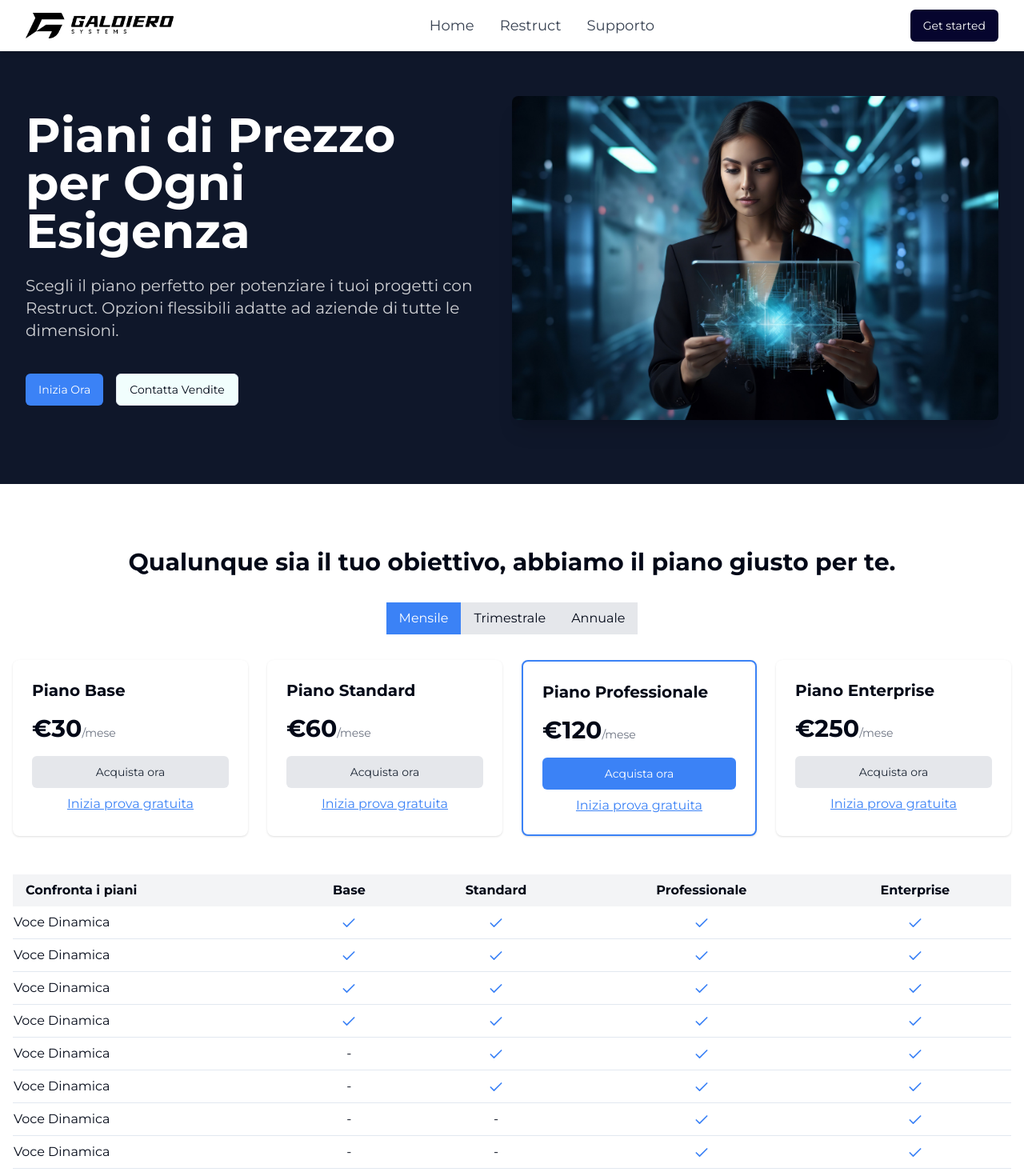
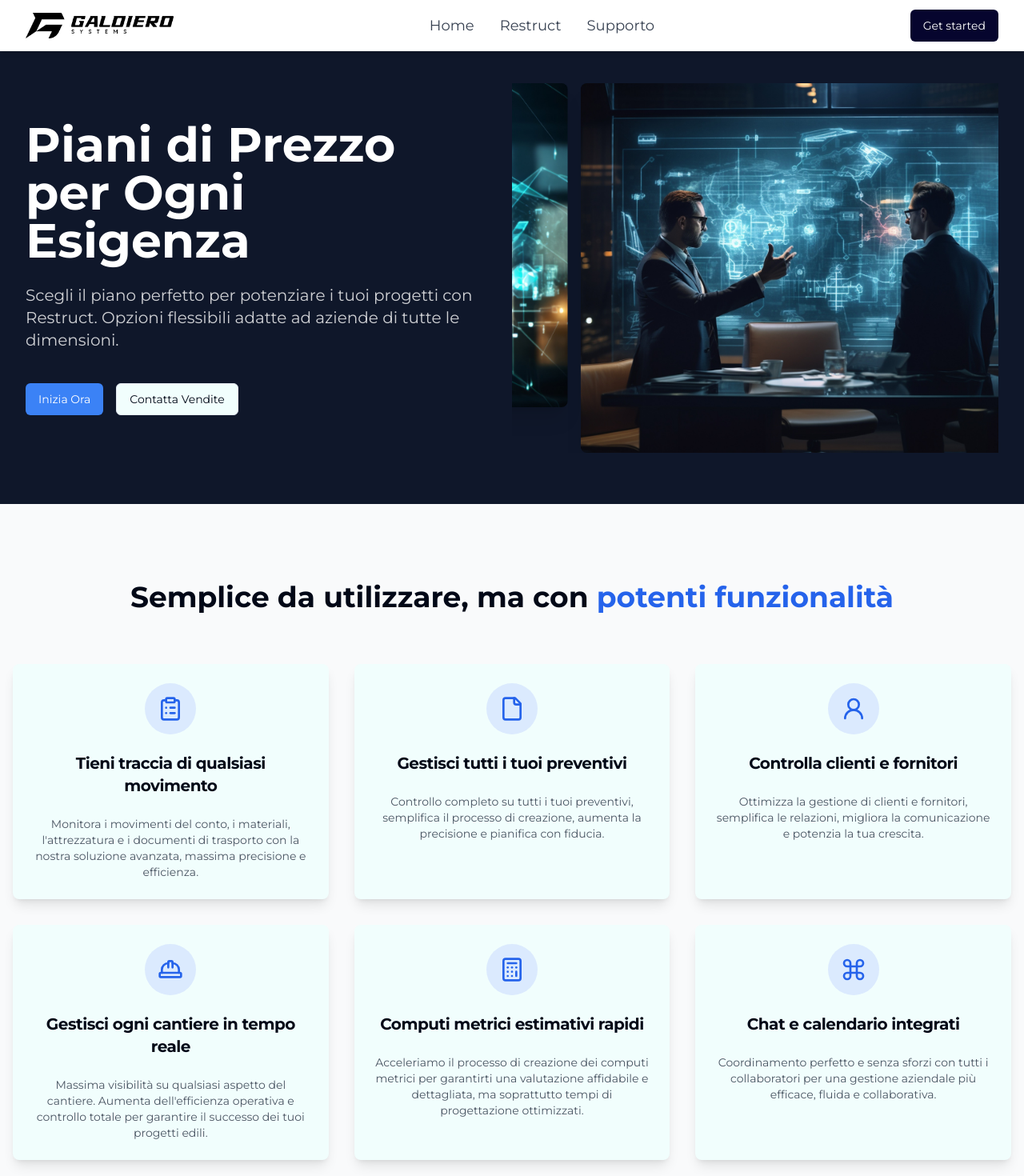
Before and after one commit to Antogld/glds-website, a React (Vite) app: page /restruct in a window 1280 px wide. Shown: the top 1470 px of the page at 80% size. Built offline with nearby package versions, Linux system fonts and the light colour scheme.

Commit message:
fixing the restruct page

```diff
--- a/package.json
+++ b/package.json
@@ -20,6 +20,8 @@
     "class-variance-authority": "^0.7.0",
     "clsx": "^2.1.1",
     "emailjs": "^4.0.3",
+    "embla-carousel-autoplay": "^8.1.6",
+    "embla-carousel-react": "^8.1.6",
     "lucide-react": "^0.401.0",
     "react": "^18.3.1",
     "react-dom": "^18.3.1",
--- a/src/components/Services.jsx
+++ b/src/components/Services.jsx
@@ -1,16 +1,69 @@
-import React from 'react'
+import React from 'react';
+import { Calculator, ClipboardList, Command, File, HardHat, User2 } from 'lucide-react';
+import {
+  Card,
+  CardContent,
+  CardDescription,
+  CardHeader,
+  CardTitle,
+} from "../components/ui/card"
 
-import {services} from '../constants'
-import ServiceCard from './ServiceCard'
+const services = [
+  {
+    icon: <ClipboardList className="w-12 h-12" />,
+    title: "Tieni traccia di qualsiasi movimento",
+    text: "Monitora i movimenti del conto, i materiali, l'attrezzatura e i documenti di trasporto con la nostra soluzione avanzata, massima precisione e efficienza."
+  },
+  {
+    icon: <File className="w-12 h-12" />,
+    title: "Gestisci tutti i tuoi preventivi",
+    text: "Controllo completo su tutti i tuoi preventivi, semplifica il processo di creazione, aumenta la precisione e pianifica con fiducia."
+  },
+  {
+    icon: <User2 className="w-12 h-12" />,
+    title: "Controlla clienti e fornitori",
+    text: "Ottimizza la gestione di clienti e fornitori, semplifica le relazioni, migliora la comunicazione e potenzia la tua crescita."
+  },
+  {
+    icon: <HardHat className="w-12 h-12" />,
+    title: "Gestisci ogni cantiere in tempo reale",
+    text: "Massima visibilità su qualsiasi aspetto del cantiere. Aumenta dell'efficienza operativa e controllo totale per garantire il successo dei tuoi progetti edili."
+  },
+  {
+    icon: <Calculator className="w-12 h-12" />,
+    title: "Computi metrici estimativi rapidi",
+    text: "Acceleriamo il processo di creazione dei computi metrici per garantirti una valutazione affidabile e dettagliata, ma soprattutto tempi di progettazione ottimizzati."
+  },
+  {
+    icon: <Command className="w-12 h-12" />,
+    title: "Chat e calendario integrati",
+    text: "Coordinamento perfetto e senza sforzi con tutti i collaboratori per una gestione aziendale più efficace, fluida e collaborativa."
+  }
+];
 
-const Services = () => {
-  return <>
-  <section className="container flex justify-center flex-wrap gap-9">
-    {services.map((service) => (
-      <ServiceCard key={service.label} {...service} />
-    ))}
-  </section>
-  </>
-}
+const ServicesSection = () => {
+  return (
+    <section className="py-24 bg-gray-50">
+      <div className="container mx-auto px-4">
+        <h2 className="text-4xl font-bold text-center mb-16">Semplice da utilizzare, ma con <span className="text-blue-600">potenti funzionalità</span></h2>
+        <div className="grid grid-cols-1 md:grid-cols-2 lg:grid-cols-3 gap-8">
+          {services.map((service, index) => (
+            <Card key={index} className="border-none shadow-lg hover:shadow-xl transition-shadow duration-300">
+              <CardHeader>
+                <div className="w-16 h-16 mx-auto bg-blue-100 rounded-full flex items-center justify-center mb-4">
+                  {React.cloneElement(service.icon, { className: "w-8 h-8 text-blue-600" })}
+                </div>
+                <CardTitle className="text-xl font-semibold text-center">{service.title}</CardTitle>
+              </CardHeader>
+              <CardContent>
+                <CardDescription className="text-center text-gray-600">{service.text}</CardDescription>
+              </CardContent>
+            </Card>
+          ))}
+        </div>
+      </div>
+    </section>
+  );
+};
 
-export default Services
+export default ServicesSection;
--- /dev/null
+++ b/src/components/ui/card.jsx
@@ -0,0 +1,50 @@
+import * as React from "react"
+
+import { cn } from "@/lib/utils"
+
+const Card = React.forwardRef(({ className, ...props }, ref) => (
+  <div
+    ref={ref}
+    className={cn("rounded-lg border bg-card text-card-foreground shadow-sm", className)}
+    {...props} />
+))
+Card.displayName = "Card"
+
+const CardHeader = React.forwardRef(({ className, ...props }, ref) => (
+  <div
+    ref={ref}
+    className={cn("flex flex-col space-y-1.5 p-6", className)}
+    {...props} />
+))
+CardHeader.displayName = "CardHeader"
+
+const CardTitle = React.forwardRef(({ className, ...props }, ref) => (
+  <h3
+    ref={ref}
+    className={cn("text-2xl font-semibold leading-none tracking-tight", className)}
+    {...props} />
+))
+CardTitle.displayName = "CardTitle"
+
+const CardDescription = React.forwardRef(({ className, ...props }, ref) => (
+  <p
+    ref={ref}
+    className={cn("text-sm text-muted-foreground", className)}
+    {...props} />
+))
+CardDescription.displayName = "CardDescription"
+
+const CardContent = React.forwardRef(({ className, ...props }, ref) => (
+  <div ref={ref} className={cn("p-6 pt-0", className)} {...props} />
+))
+CardContent.displayName = "CardContent"
+
+const CardFooter = React.forwardRef(({ className, ...props }, ref) => (
+  <div
+    ref={ref}
+    className={cn("flex items-center p-6 pt-0", className)}
+    {...props} />
+))
+CardFooter.displayName = "CardFooter"
+
+export { Card, CardHeader, CardFooter, CardTitle, CardDescription, CardContent }
--- /dev/null
+++ b/src/components/ui/carousel.jsx
@@ -0,0 +1,194 @@
+"use client";
+import * as React from "react"
+import useEmblaCarousel from "embla-carousel-react";
+import { ArrowLeft, ArrowRight } from "lucide-react"
+
+import { cn } from "@/lib/utils"
+import { Button } from "@/components/ui/button"
+
+const CarouselContext = React.createContext(null)
+
+function useCarousel() {
+  const context = React.useContext(CarouselContext)
+
+  if (!context) {
+    throw new Error("useCarousel must be used within a <Carousel />")
+  }
+
+  return context
+}
+
+const Carousel = React.forwardRef((
+  {
+    orientation = "horizontal",
+    opts,
+    setApi,
+    plugins,
+    className,
+    children,
+    ...props
+  },
+  ref
+) => {
+  const [carouselRef, api] = useEmblaCarousel({
+    ...opts,
+    axis: orientation === "horizontal" ? "x" : "y",
+  }, plugins)
+  const [canScrollPrev, setCanScrollPrev] = React.useState(false)
+  const [canScrollNext, setCanScrollNext] = React.useState(false)
+
+  const onSelect = React.useCallback((api) => {
+    if (!api) {
+      return
+    }
+
+    setCanScrollPrev(api.canScrollPrev())
+    setCanScrollNext(api.canScrollNext())
+  }, [])
+
+  const scrollPrev = React.useCallback(() => {
+    api?.scrollPrev()
+  }, [api])
+
+  const scrollNext = React.useCallback(() => {
+    api?.scrollNext()
+  }, [api])
+
+  const handleKeyDown = React.useCallback((event) => {
+    if (event.key === "ArrowLeft") {
+      event.preventDefault()
+      scrollPrev()
+    } else if (event.key === "ArrowRight") {
+      event.preventDefault()
+      scrollNext()
+    }
+  }, [scrollPrev, scrollNext])
+
+  React.useEffect(() => {
+    if (!api || !setApi) {
+      return
+    }
+
+    setApi(api)
+  }, [api, setApi])
+
+  React.useEffect(() => {
+    if (!api) {
+      return
+    }
+
+    onSelect(api)
+    api.on("reInit", onSelect)
+    api.on("select", onSelect)
+
+    return () => {
+      api?.off("select", onSelect)
+    };
+  }, [api, onSelect])
+
+  return (
+    (<CarouselContext.Provider
+      value={{
+        carouselRef,
+        api: api,
+        opts,
+        orientation:
+          orientation || (opts?.axis === "y" ? "vertical" : "horizontal"),
+        scrollPrev,
+        scrollNext,
+        canScrollPrev,
+        canScrollNext,
+      }}>
+      <div
+        ref={ref}
+        onKeyDownCapture={handleKeyDown}
+        className={cn("relative", className)}
+        role="region"
+        aria-roledescription="carousel"
+        {...props}>
+        {children}
+      </div>
+    </CarouselContext.Provider>)
+  );
+})
+Carousel.displayName = "Carousel"
+
+const CarouselContent = React.forwardRef(({ className, ...props }, ref) => {
+  const { carouselRef, orientation } = useCarousel()
+
+  return (
+    (<div ref={carouselRef} className="overflow-hidden">
+      <div
+        ref={ref}
+        className={cn(
+          "flex",
+          orientation === "horizontal" ? "-ml-4" : "-mt-4 flex-col",
+          className
+        )}
+        {...props} />
+    </div>)
+  );
+})
+CarouselContent.displayName = "CarouselContent"
+
+const CarouselItem = React.forwardRef(({ className, ...props }, ref) => {
+  const { orientation } = useCarousel()
+
+  return (
+    (<div
+      ref={ref}
+      role="group"
+      aria-roledescription="slide"
+      className={cn(
+        "min-w-0 shrink-0 grow-0 basis-full",
+        orientation === "horizontal" ? "pl-4" : "pt-4",
+        className
+      )}
+      {...props} />)
+  );
+})
+CarouselItem.displayName = "CarouselItem"
+
+const CarouselPrevious = React.forwardRef(({ className, variant = "outline", size = "icon", ...props }, ref) => {
+  const { orientation, scrollPrev, canScrollPrev } = useCarousel()
+
+  return (
+    (<Button
+      ref={ref}
+      variant={variant}
+      size={size}
+      className={cn("absolute  h-8 w-8 rounded-full", orientation === "horizontal"
+        ? "-left-12 top-1/2 -translate-y-1/2"
+        : "-top-12 left-1/2 -translate-x-1/2 rotate-90", className)}
+      disabled={!canScrollPrev}
+      onClick={scrollPrev}
+      {...props}>
+      <ArrowLeft className="h-4 w-4" />
+      <span className="sr-only">Previous slide</span>
+    </Button>)
+  );
+})
+CarouselPrevious.displayName = "CarouselPrevious"
+
+const CarouselNext = React.forwardRef(({ className, variant = "outline", size = "icon", ...props }, ref) => {
+  const { orientation, scrollNext, canScrollNext } = useCarousel()
+
+  return (
+    (<Button
+      ref={ref}
+      variant={variant}
+      size={size}
+      className={cn("absolute h-8 w-8 rounded-full", orientation === "horizontal"
+        ? "-right-12 top-1/2 -translate-y-1/2"
+        : "-bottom-12 left-1/2 -translate-x-1/2 rotate-90", className)}
+      disabled={!canScrollNext}
+      onClick={scrollNext}
+      {...props}>
+      <ArrowRight className="h-4 w-4" />
+      <span className="sr-only">Next slide</span>
+    </Button>)
+  );
+})
+CarouselNext.displayName = "CarouselNext"
+
+export { Carousel, CarouselContent, CarouselItem, CarouselPrevious, CarouselNext };
--- a/src/screens/Restruct.jsx
+++ b/src/screens/Restruct.jsx
@@ -1,9 +1,14 @@
 import React, { useState } from 'react'
 import { Check } from 'lucide-react'
 import { Button } from '@/components/ui/button'
-import heroImage from '../assets/about-img.jpeg'
+import heroImage1 from '../assets/about-img.jpeg'
+import heroImage2 from '../assets/action-3.jpeg'
+import heroImage3 from '../assets/action2.jpeg'
 import FAQs from '@/components/Faq'
 import NewsLetter from '@/components/NewsLetter'
+import ServicesSection from '@/components/Services'
+import { Carousel, CarouselContent, CarouselItem } from '@/components/ui/carousel'
+import Autoplay from "embla-carousel-autoplay"
 
 const PricingTier = ({ title, price, isPopular, onTryFree }) => (
   <div className={`p-6 bg-white rounded-lg shadow ${isPopular ? 'border-2 border-blue-500' : ''}`}>
@@ -32,7 +37,13 @@ const FeatureRow = ({ feature, tiers }) => (
 )
 
 const Restruct = () => {
-  const [billingCycle, setBillingCycle] = useState('mensile')
+  const [billingCycle, setBillingCycle] = useState('mensile');
+
+  const plugin = React.useRef(
+    Autoplay({ delay: 3000, stopOnInteraction: true })
+  )
+
+  const carouselImages = [heroImage1, heroImage2, heroImage3]
 
   const pricingTiers = [
     { title: "Piano Base", price: { mensile: 30, trimestrale: 85, annuale: 324 }, isPopular: false },
@@ -56,7 +67,7 @@ const Restruct = () => {
   ]
 
   return <>
-    <section className="bg-slate-900 py-20 mt-10">
+    <section className="bg-slate-900 py-16 mt-10">
       <div className="max-w-7xl mx-auto px-4 sm:px-6 lg:px-8">
         <div className="flex flex-col lg:flex-row items-center">
           <div className="lg:w-1/2 lg:pr-10">
@@ -77,11 +88,25 @@ const Restruct = () => {
             </div>
           </div>
           <div className="lg:w-1/2 mt-10 lg:mt-0">
-            <img src={heroImage} alt="Hero" className="rounded-lg shadow-xl" />
+            <Carousel
+              plugins={[plugin.current]}
+              className="w-full"
+              onMouseEnter={plugin.current.stop}
+              onMouseLeave={plugin.current.reset}
+            >
+              <CarouselContent>
+                {carouselImages.map((image, index) => (
+                  <CarouselItem key={index}>
+                    <img src={image} alt={`Hero ${index + 1}`} className="rounded-lg shadow-xl w-full h-auto" />
+                  </CarouselItem>
+                ))}
+              </CarouselContent>
+            </Carousel>
           </div>
         </div>
       </div>
     </section>
+    <ServicesSection />
     <section className="py-20 px-4">
       <div className="max-w-7xl mx-auto">
         <h2 className="text-3xl font-bold text-center mb-8">
```
Also changed, not shown: 1 other file (tests, documents, lock files or other folders).
